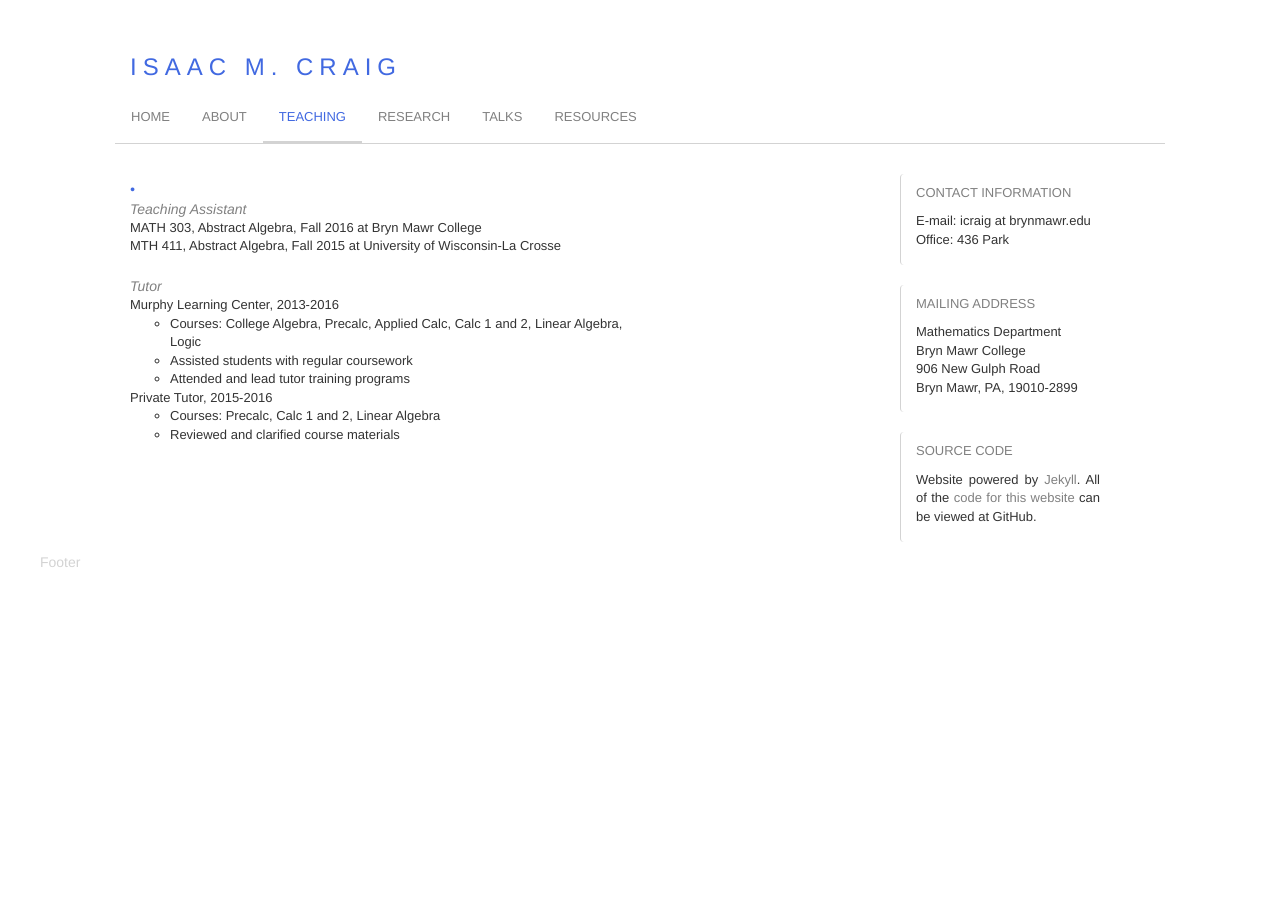
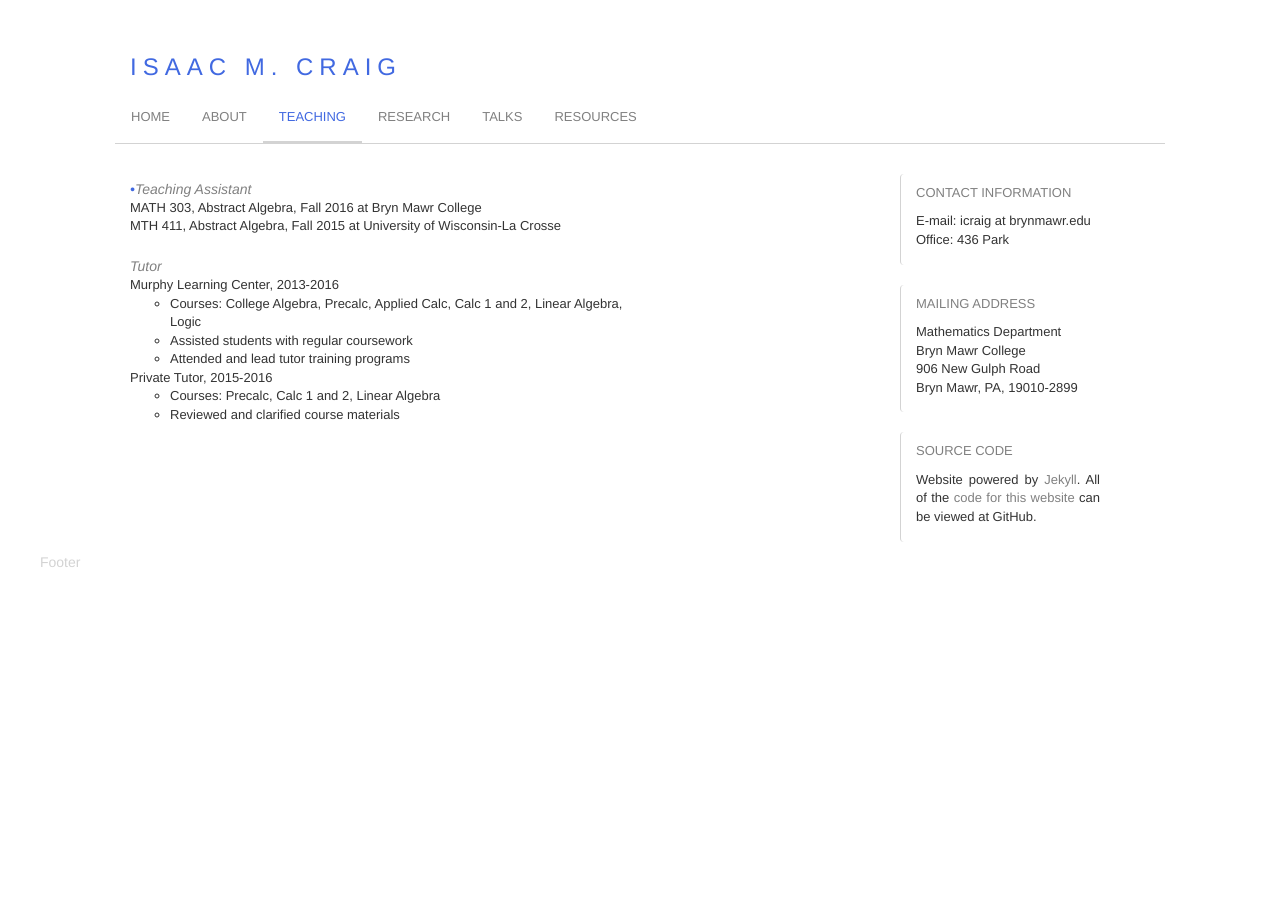
Before and after one commit to isundberg/isaacmc.github.io, a Jekyll site: the page built from teaching/index.html, in a window 1280 px wide. Built offline with Jekyll 4.4.1, drawn with Linux system fonts in a browser that asks for light colours.

Commit message:
Update index.css

```diff
--- a/css/index.css
+++ b/css/index.css
@@ -103,7 +103,6 @@ body {
 
 #contentItem {
 	float: left;
-	clear: left;
 	color: gray;
 	font-style: italic;
 }
@@ -157,4 +156,5 @@ a:hover {
 	color: RoyalBlue;
 	left: -5px;
 	font-weight: 300;
+	float: left;
 }
```
